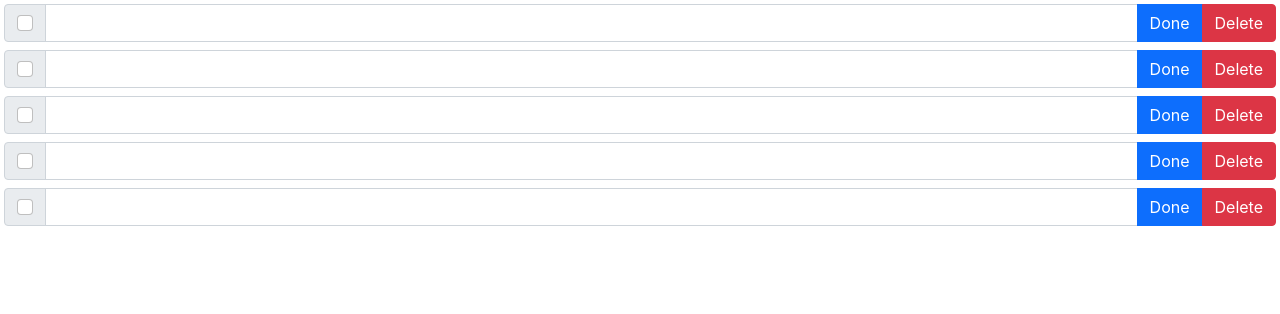
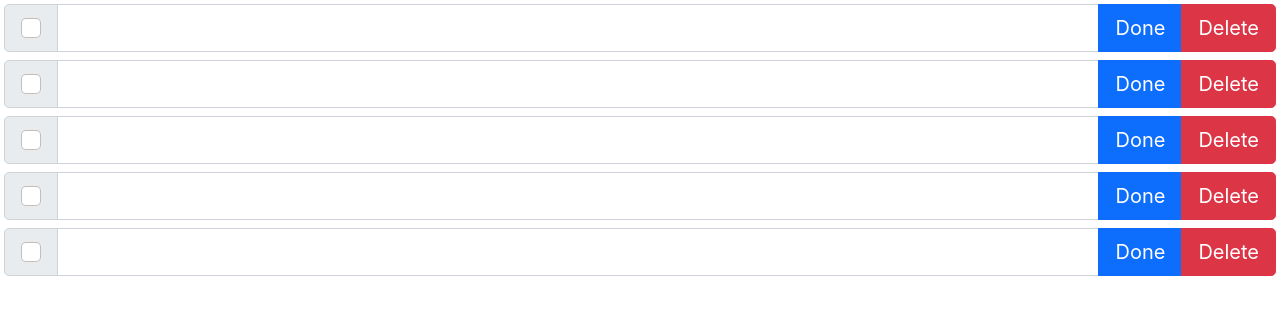
Before and after one commit to charlescohanlon/todo-list-app, a React (Create React App) app: page / in a window 1280 px wide. Shown: the top 314 px of the page. Built offline with nearby package versions, Linux system fonts and the light colour scheme.

Commit message:
implements Delete, Editing, Done, and Text input event handlers

```diff
--- a/src/App.js
+++ b/src/App.js
@@ -15,11 +15,45 @@ class App extends Component {
     }
   };
 
+  setIsEditing(item, isEditing) {
+    const tmp_items = [...this.state.List.ListItems];
+    const index = tmp_items.indexOf(item);
+    tmp_items[index].isEditing = isEditing;
+    this.setState({ List: { ListItems: tmp_items } });
+  }
+
+  handleTextInputChange = (item, newTextInput) => {
+    const tmp_items = [...this.state.List.ListItems];
+    const index = tmp_items.indexOf(item);
+    tmp_items[index].value = newTextInput;
+    this.setState({ List: { ListItems: tmp_items } });
+  }
+
+  handleDone = (item) => {
+    this.setIsEditing(item, false);
+  }
+
+  handleDelete = (id) => {
+    const tmp_items = this.state.List.ListItems.filter(
+      (item) => item.id !== id
+    );
+    this.setState({ List: { ListItems: tmp_items } })
+  }
+
+  handleEditing = (item) => {
+    this.setIsEditing(item, true);
+  }
 
 
   render() {
     return (
-      <List items={this.state.List.ListItems} />
+      <List
+        items={this.state.List.ListItems}
+        onChange={this.handleTextInputChange}
+        onDone={this.handleDone}
+        onDelete={this.handleDelete}
+        onEditing={this.handleEditing}
+      />
     );
   }
 }
--- a/src/components/List.jsx
+++ b/src/components/List.jsx
@@ -3,13 +3,17 @@ import ListItem from "./ListItem";
 
 class List extends Component {
   render() {
+    const { onChange, onDone, onDelete, onEditing } = this.props;
     return (
       <div>
         {this.props.items.map((item) => (
           <ListItem
             key={item.id}
-            value={item.value}
-            isEditing={item.isEditing}
+            item={item}
+            onChange={onChange}
+            onDone={onDone}
+            onDelete={onDelete}
+            onEditing={onEditing}
           />
         ))}
       </div>
--- a/src/components/ListItem.jsx
+++ b/src/components/ListItem.jsx
@@ -1,29 +1,63 @@
 import React, { Component } from "react";
 
 class ListItem extends Component {
-  render() {
-    const { isEditing } = this.props;
-    let buttons = isEditing ? (
+  editingFields(props) {
+    return (
       <>
-        <button className="btn btn-primary" onClick={() => this.handleDone}>
+        <input
+          type="text"
+          className="form-control"
+          value={props.value}
+          onChange={(newText) =>
+            props.onChange(props.item, newText.target.value)
+          }
+        />
+        <button
+          className="btn btn-primary"
+          onClick={() => props.onDone(props.item)}
+        >
           Done
         </button>
-        <button className="btn btn-danger" onClick={() => this.handleDelete}>
+        <button
+          className="btn btn-danger"
+          onClick={() => props.onDelete(props.item.id)}
+        >
           Delete
         </button>
       </>
-    ) : (
-      <button className="btn btn-warning" onClick={() => this.handleEditing}>
-        Edit
-      </button>
     );
+  }
+
+  viewingFields(props) {
     return (
-      <div className="input-group p-1">
+      <>
+        <input
+          type="text"
+          className="form-control"
+          readOnly={true}
+          value={props.value}
+        />
+        <button
+          className="btn btn-warning"
+          onClick={() => {
+            this.props.onEditing(props.item);
+          }}
+        >
+          Edit
+        </button>
+      </>
+    );
+  }
+
+  render() {
+    return (
+      <div className="input-group input-group-lg p-1">
         <div className="input-group-text">
           <input className="form-check-input mt-0" type="checkbox" />
         </div>
-        <input type="text" className="form-control" readOnly={!isEditing} />
-        {buttons}
+        {this.props.item.isEditing
+          ? this.editingFields(this.props)
+          : this.viewingFields(this.props)}
       </div>
     );
   }
```
Also changed, not shown: public/manifest.json.
